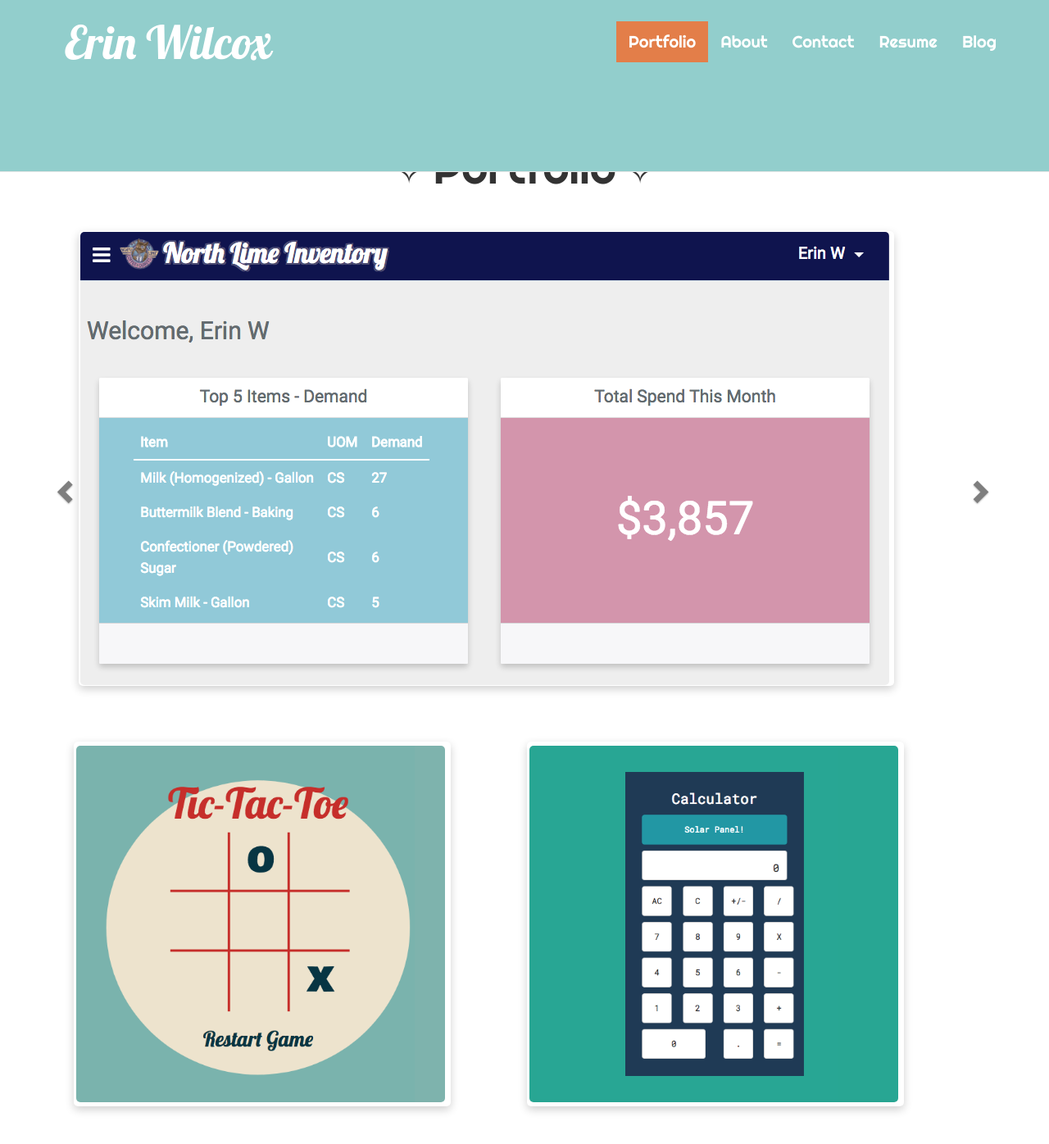
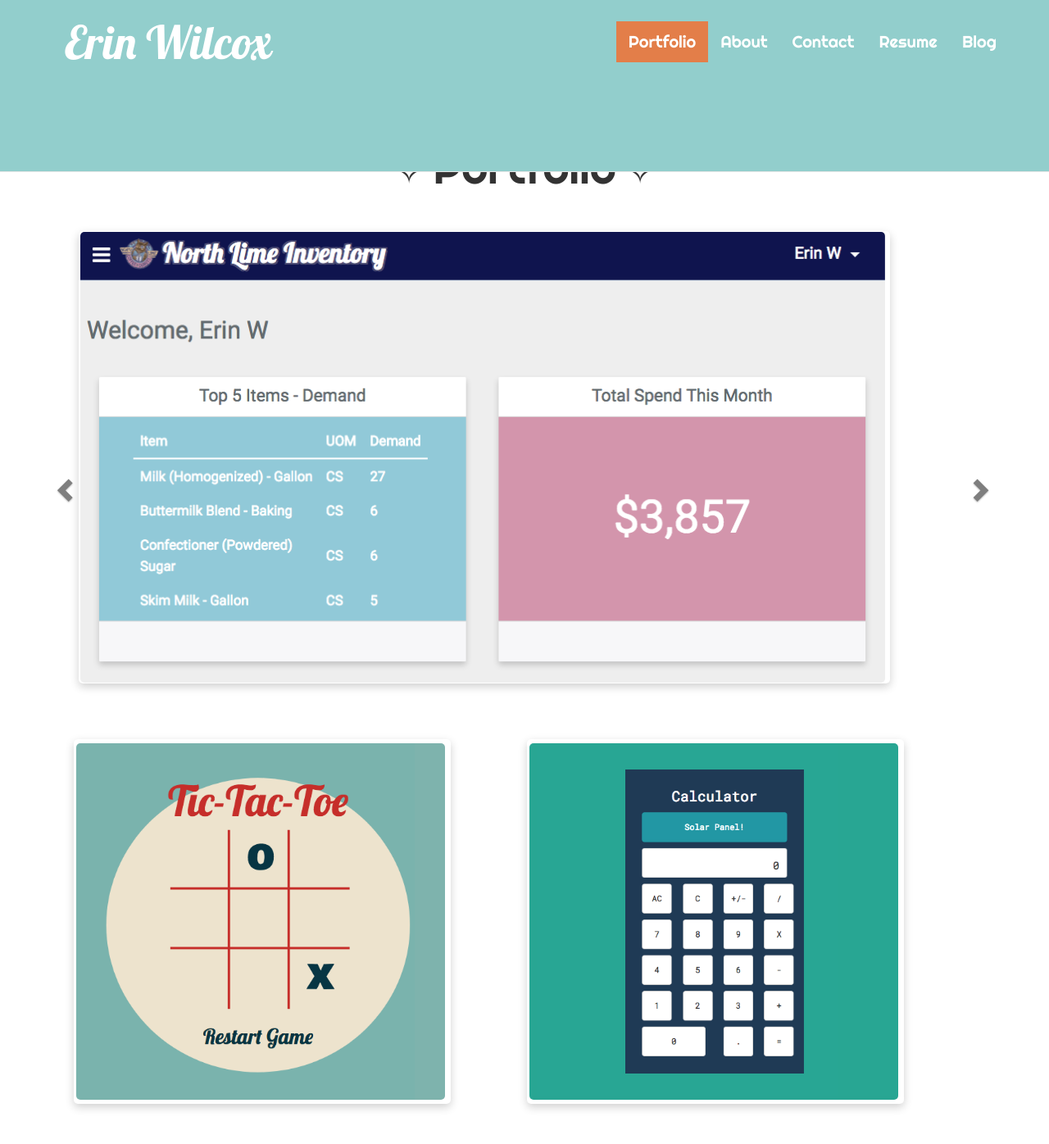
Before and after one commit to brookin8/brookin8.github.io, a Jekyll site: the page built from index.html, in a window 1280 px wide and 1400 px high. Shown: the top 1396 px of the window at 82% size. Built offline with Jekyll 4.4.1, drawn with Linux system fonts in a browser that asks for light colours; nearby versions of some CDN libraries; some web fonts are replaced.

Commit message:
Fixing portfolio carousel image sizing

```diff
--- a/_includes/header.html
+++ b/_includes/header.html
@@ -366,6 +366,13 @@
 
           .carouselimage {
             border-radius:5px;
+
+          }
+
+          .carousel-inner>.item>a>img, .carousel-inner>.item>img,
+          .img-responsive, .thumbnail a>img, .thumbnail>img {
+            max-width:985px;
+            max-height:550px;
           }
 
           .carouselwrapper{
```
